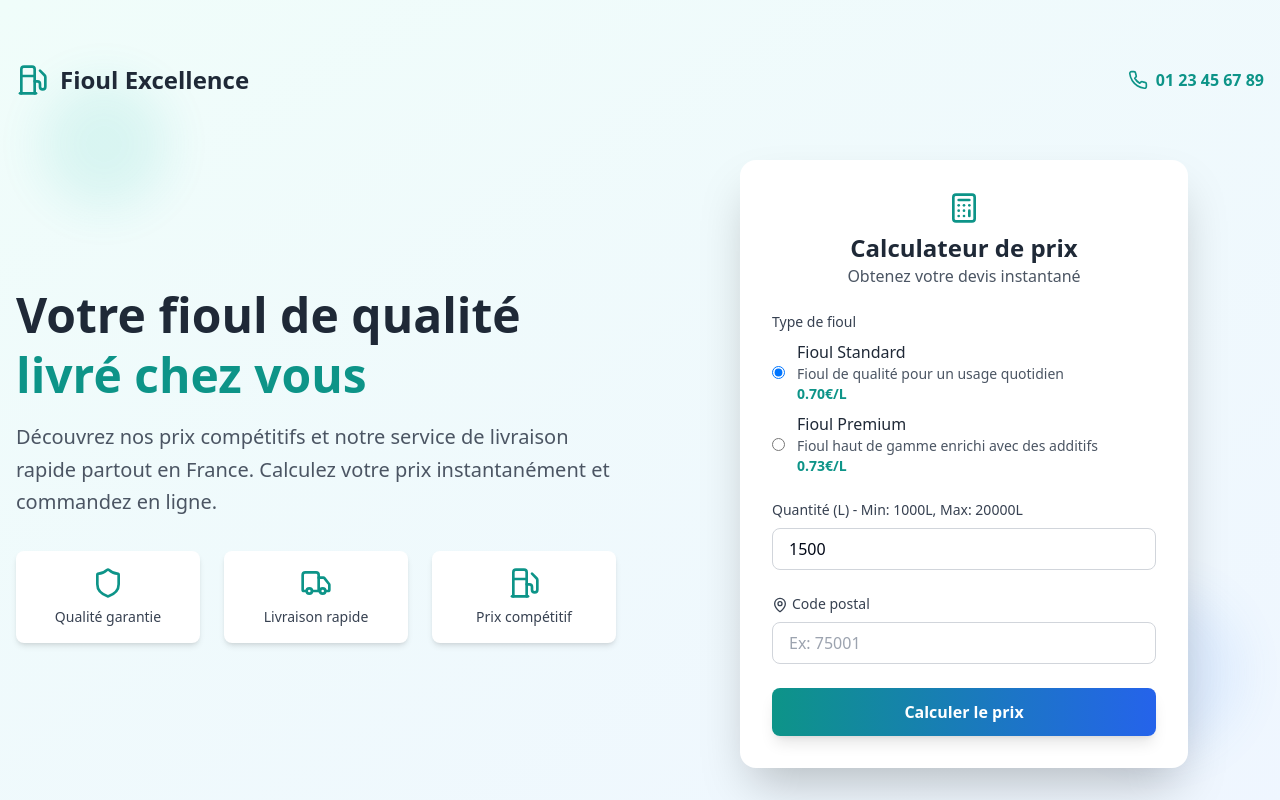
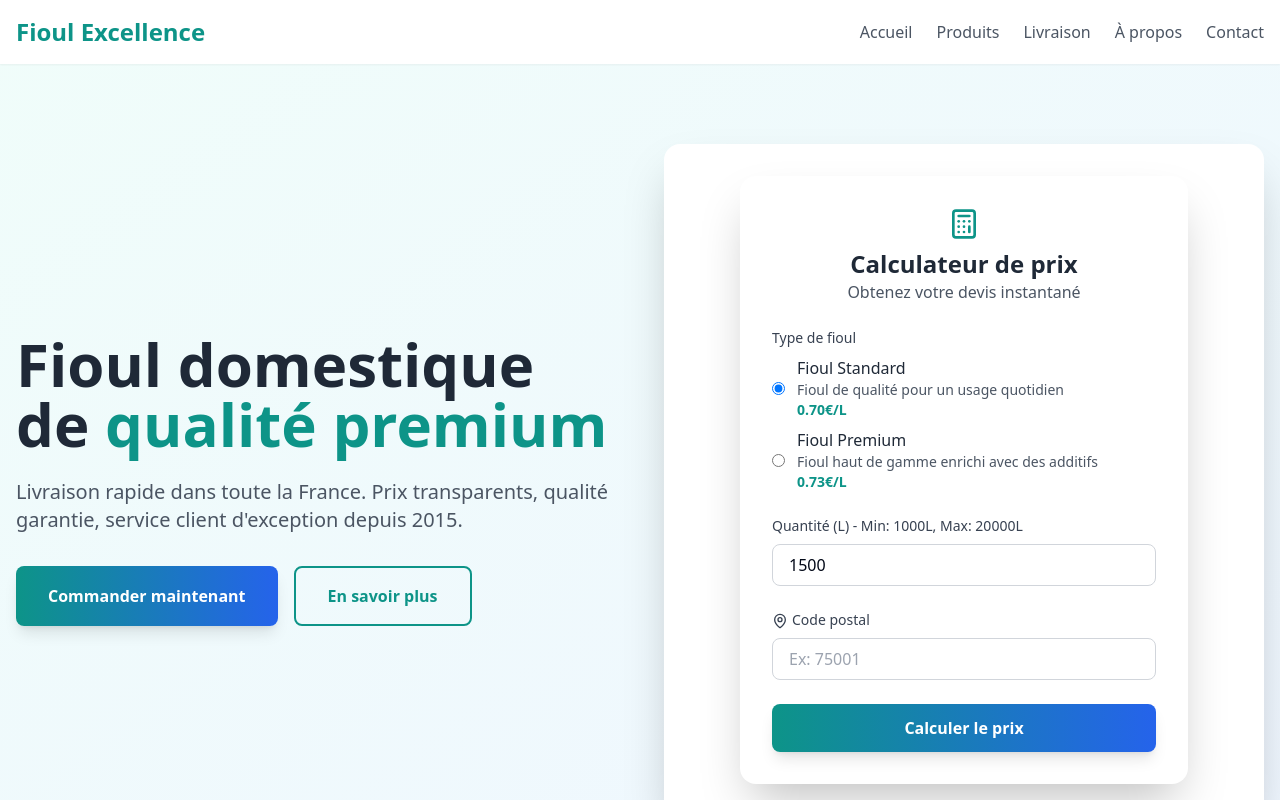
Before and after one commit to dawnriekmann/fioul-excellence-accueil-react, a React (Vite) app: page / in a window 1280 px wide. Shown: the top 800 px of the page. Built offline with nearby package versions, Linux system fonts and the light colour scheme.

Commit message:
Add navbar with links
Implement a navigation bar with links to other pages.

```diff
--- a/src/components/Hero.tsx
+++ b/src/components/Hero.tsx
@@ -1,91 +1,57 @@
 
 import React from 'react';
 import { motion } from 'framer-motion';
-import { Fuel, Shield, Truck, Phone } from 'lucide-react';
 import PriceCalculator from './PriceCalculator';
+import Navbar from './Navbar';
 
 const Hero = () => {
   return (
-    <section className="relative min-h-screen bg-gradient-to-br from-teal-50 to-blue-50 overflow-hidden">
-      {/* Background Pattern */}
-      <div className="absolute inset-0 opacity-10">
-        <div className="absolute top-20 left-10 w-32 h-32 bg-teal-500 rounded-full blur-xl"></div>
-        <div className="absolute bottom-20 right-10 w-40 h-40 bg-blue-500 rounded-full blur-xl"></div>
-      </div>
+    <div className="min-h-screen bg-gradient-to-br from-teal-50 to-blue-50">
+      <Navbar />
 
-      <div className="relative z-10 container mx-auto px-4 py-16">
-        {/* Header */}
-        <motion.header
-          initial={{ opacity: 0, y: -20 }}
-          animate={{ opacity: 1, y: 0 }}
-          transition={{ duration: 0.6 }}
-          className="flex justify-between items-center mb-16"
-        >
-          <div className="flex items-center space-x-3">
-            <Fuel className="w-8 h-8 text-teal-600" />
-            <h1 className="text-2xl font-bold text-gray-800">Fioul Excellence</h1>
-          </div>
-          <div className="flex items-center space-x-2 text-teal-600">
-            <Phone className="w-5 h-5" />
-            <span className="font-semibold">01 23 45 67 89</span>
-          </div>
-        </motion.header>
-
+      <div className="container mx-auto px-4 py-20">
         <div className="grid lg:grid-cols-2 gap-12 items-center">
-          {/* Left Content */}
           <motion.div
             initial={{ opacity: 0, x: -50 }}
             animate={{ opacity: 1, x: 0 }}
-            transition={{ duration: 0.8, delay: 0.2 }}
-            className="space-y-8"
+            transition={{ duration: 0.8 }}
           >
-            <div className="space-y-4">
-              <h2 className="text-5xl font-bold text-gray-800 leading-tight">
-                Votre fioul de qualité
-                <span className="text-teal-600 block">livré chez vous</span>
-              </h2>
-              <p className="text-xl text-gray-600 leading-relaxed">
-                Découvrez nos prix compétitifs et notre service de livraison rapide partout en France.
-                Calculez votre prix instantanément et commandez en ligne.
-              </p>
-            </div>
-
-            <div className="grid grid-cols-3 gap-6">
-              <motion.div
+            <h1 className="text-5xl lg:text-6xl font-bold text-gray-800 mb-6">
+              Fioul domestique de <span className="text-teal-600">qualité premium</span>
+            </h1>
+            <p className="text-xl text-gray-600 mb-8">
+              Livraison rapide dans toute la France. Prix transparents, qualité garantie,
+              service client d'exception depuis 2015.
+            </p>
+            <div className="flex flex-col sm:flex-row gap-4">
+              <motion.button
                 whileHover={{ scale: 1.05 }}
-                className="flex flex-col items-center p-4 bg-white rounded-lg shadow-md"
+                whileTap={{ scale: 0.95 }}
+                className="bg-gradient-to-r from-teal-600 to-blue-600 text-white px-8 py-4 rounded-lg font-semibold shadow-lg hover:shadow-xl transition-all duration-300"
               >
-                <Shield className="w-8 h-8 text-teal-600 mb-2" />
-                <span className="text-sm font-medium text-gray-700">Qualité garantie</span>
-              </motion.div>
-              <motion.div
+                Commander maintenant
+              </motion.button>
+              <motion.button
                 whileHover={{ scale: 1.05 }}
-                className="flex flex-col items-center p-4 bg-white rounded-lg shadow-md"
+                whileTap={{ scale: 0.95 }}
+                className="border-2 border-teal-600 text-teal-600 px-8 py-4 rounded-lg font-semibold hover:bg-teal-600 hover:text-white transition-all duration-300"
               >
-                <Truck className="w-8 h-8 text-teal-600 mb-2" />
-                <span className="text-sm font-medium text-gray-700">Livraison rapide</span>
-              </motion.div>
-              <motion.div
-                whileHover={{ scale: 1.05 }}
-                className="flex flex-col items-center p-4 bg-white rounded-lg shadow-md"
-              >
-                <Fuel className="w-8 h-8 text-teal-600 mb-2" />
-                <span className="text-sm font-medium text-gray-700">Prix compétitif</span>
-              </motion.div>
+                En savoir plus
+              </motion.button>
             </div>
           </motion.div>
 
-          {/* Right Content - Price Calculator */}
           <motion.div
             initial={{ opacity: 0, x: 50 }}
             animate={{ opacity: 1, x: 0 }}
-            transition={{ duration: 0.8, delay: 0.4 }}
+            transition={{ duration: 0.8, delay: 0.2 }}
+            className="bg-white rounded-2xl shadow-2xl p-8"
           >
             <PriceCalculator />
           </motion.div>
         </div>
       </div>
-    </section>
+    </div>
   );
 };
 
--- /dev/null
+++ b/src/components/Navbar.tsx
@@ -0,0 +1,44 @@
+
+import React from 'react';
+import { Link } from 'react-router-dom';
+
+const Navbar = () => {
+  return (
+    <nav className="bg-white shadow-sm py-4">
+      <div className="container mx-auto px-4">
+        <div className="flex items-center justify-between">
+          <Link to="/" className="text-2xl font-bold text-teal-600">
+            Fioul Excellence
+          </Link>
+          <div className="hidden md:flex space-x-6">
+            <Link to="/" className="text-gray-600 hover:text-teal-600 transition-colors">
+              Accueil
+            </Link>
+            <Link to="/produits" className="text-gray-600 hover:text-teal-600 transition-colors">
+              Produits
+            </Link>
+            <Link to="/livraison" className="text-gray-600 hover:text-teal-600 transition-colors">
+              Livraison
+            </Link>
+            <Link to="/a-propos" className="text-gray-600 hover:text-teal-600 transition-colors">
+              À propos
+            </Link>
+            <Link to="/contact" className="text-gray-600 hover:text-teal-600 transition-colors">
+              Contact
+            </Link>
+          </div>
+          {/* Mobile menu button - for future mobile menu implementation */}
+          <div className="md:hidden">
+            <button className="text-gray-600 hover:text-teal-600 transition-colors">
+              <svg className="w-6 h-6" fill="none" stroke="currentColor" viewBox="0 0 24 24">
+                <path strokeLinecap="round" strokeLinejoin="round" strokeWidth={2} d="M4 6h16M4 12h16M4 18h16" />
+              </svg>
+            </button>
+          </div>
+        </div>
+      </div>
+    </nav>
+  );
+};
+
+export default Navbar;
```
